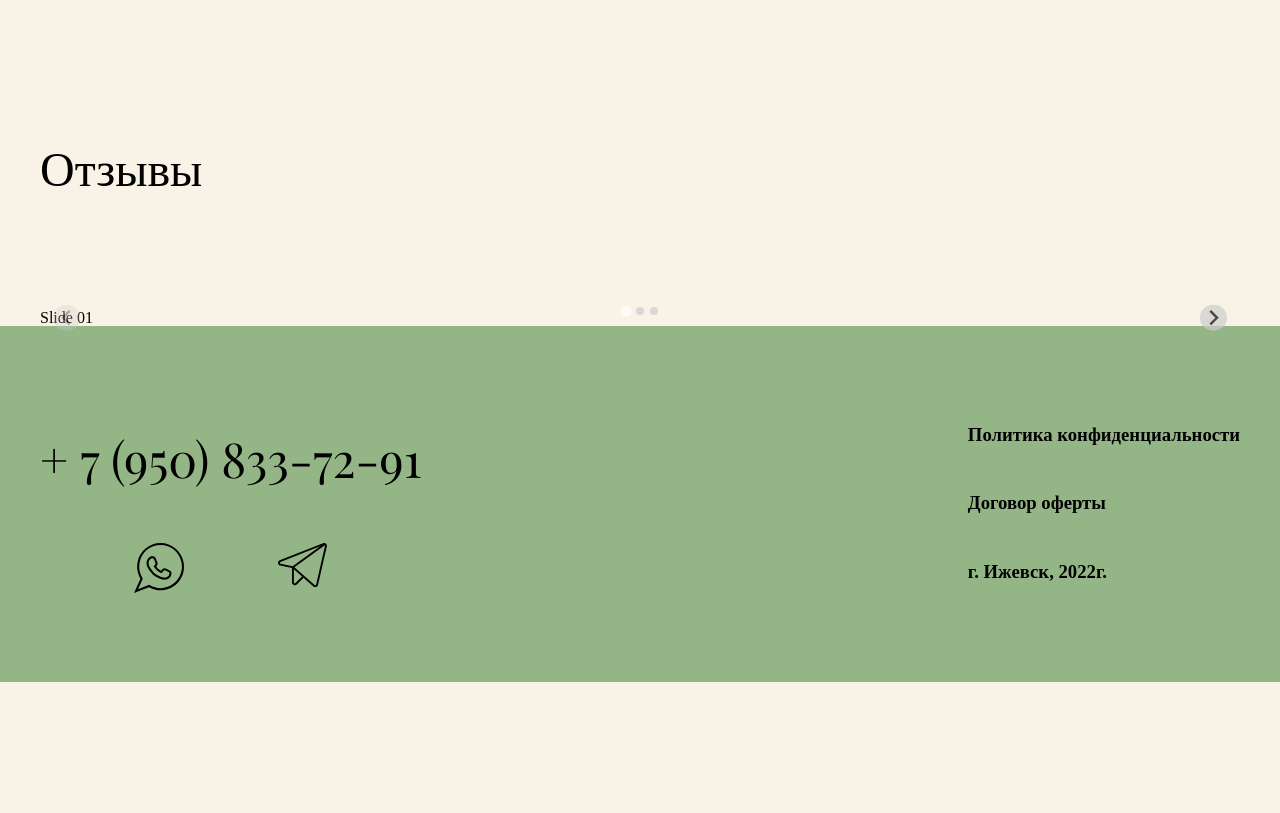
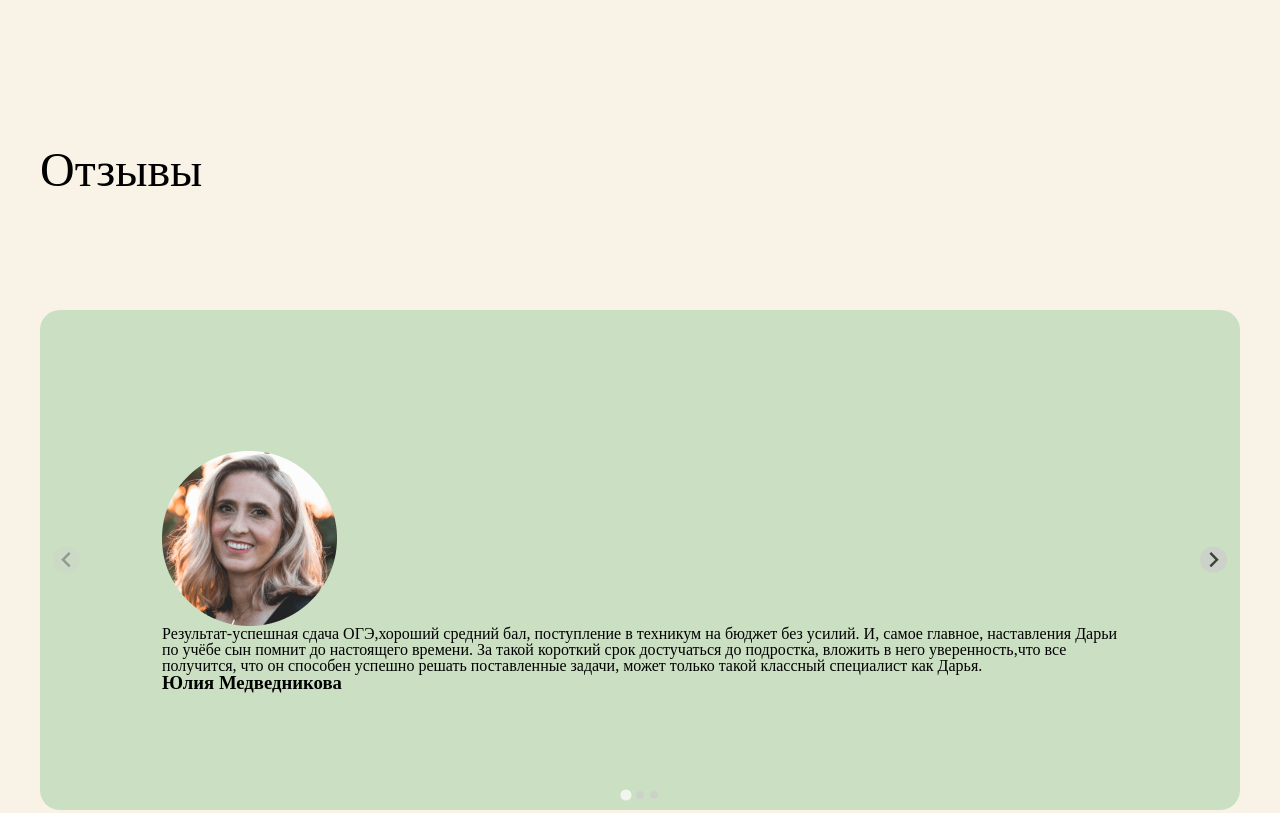
Before and after one commit to BLack1T/repetitor, a website built with Vite: page index.html in a window 1280 px wide. Shown: the part 4520-5333 px from the top of the page. Before the commit the page ends 5202 px from the top, so only its background shows below. Built offline with nearby package versions, Linux system fonts and the light colour scheme.

Commit message:
second commit

```diff
--- a/index.html
+++ b/index.html
@@ -261,15 +261,38 @@
         </div>
       </section>
 
-      <section class="reviews conteiner">
+      <section class="review conteiner">
         <h2 class="review__title">Отзывы</h2>
 
         <div class="splide" role="group" aria-label="Splide Basic HTML Example">
           <div class="splide__track">
             <ul class="splide__list">
-              <li class="splide__slide">Slide 01</li>
-              <li class="splide__slide">Slide 02</li>
-              <li class="splide__slide">Slide 03</li>
+              <li class="splide__slide">
+                <div class="splide__item">
+                  <img src="assets/foto1.png" alt="foto1">
+
+                  <p class="splide__item-text">Результат-успешная сдача ОГЭ,хороший средний бал, поступление в техникум на бюджет без усилий. И, самое главное, наставления Дарьи по учёбе сын помнит до настоящего времени. За такой короткий срок достучаться  до подростка, вложить в него уверенность,что все получится, что он способен успешно решать поставленные задачи, может только такой классный специалист как Дарья.</p>
+                  <h3 class="splide__item-title">Юлия Медведникова</h3>
+                </div>
+              </li>
+
+              <li class="splide__slide">
+                 <div class="splide__item">
+                  <img src="assets/foto2.png" alt="foto1">
+
+                  <p class="splide__item-text">Добрый день. Захар сдал на 4 ОГЭ. Спасибо большое Вам, за то, что взялись так поздно подготовить, за полученные знания и уверенность в своих силах. Я волновалась больше, чем сын. Захар очень тепло о Вас отозвался, сказал, что очень много взял занятий. Еще раз благодарю :)</p>
+                  <h3 class="splide__item-title">Вероника Климова</h3>
+                </div>
+              </li>
+
+              <li class="splide__slide">
+                <div class="splide__item">
+                  <img src="assets/foto3.png" alt="foto1">
+
+                  <p class="splide__item-text">Долго искали репетитора для подготовки к ЕГЭ, наткнулись на обьявление Дарьи, написали, договорились о занятиях по математике, отличный репетитор, объясняет всё доходчиво и понятно. До занятий думали не сдаст математику, с занятиями полностью подтянули всю программу, ЕГЭ сдали на хорошие баллы. Огромное спасибо Дарье, за её терпение. Отличный специалсит, знающий своё дело. Рекомендую!</p>
+                  <h3 class="splide__item-title">Татьяна Мартюшева</h3>
+                </div>
+              </li>
             </ul>
           </div>
         </div>
--- a/src/reviews.css
+++ b/src/reviews.css
@@ -1,3 +1,14 @@
+.review{
+  margin-bottom: 136px;
+}
+
 .review__title{
   margin-bottom: 112px;
 }
+
+.splide__item{
+  background-color: #CBDFC3;
+  border-radius: 20px;
+  min-height: 500px;
+  padding: 141px 103px 22px 122px;
+}
```
Also changed, not shown: assets/foto1.png (added), assets/foto2.png (added), assets/foto3.png (added).
